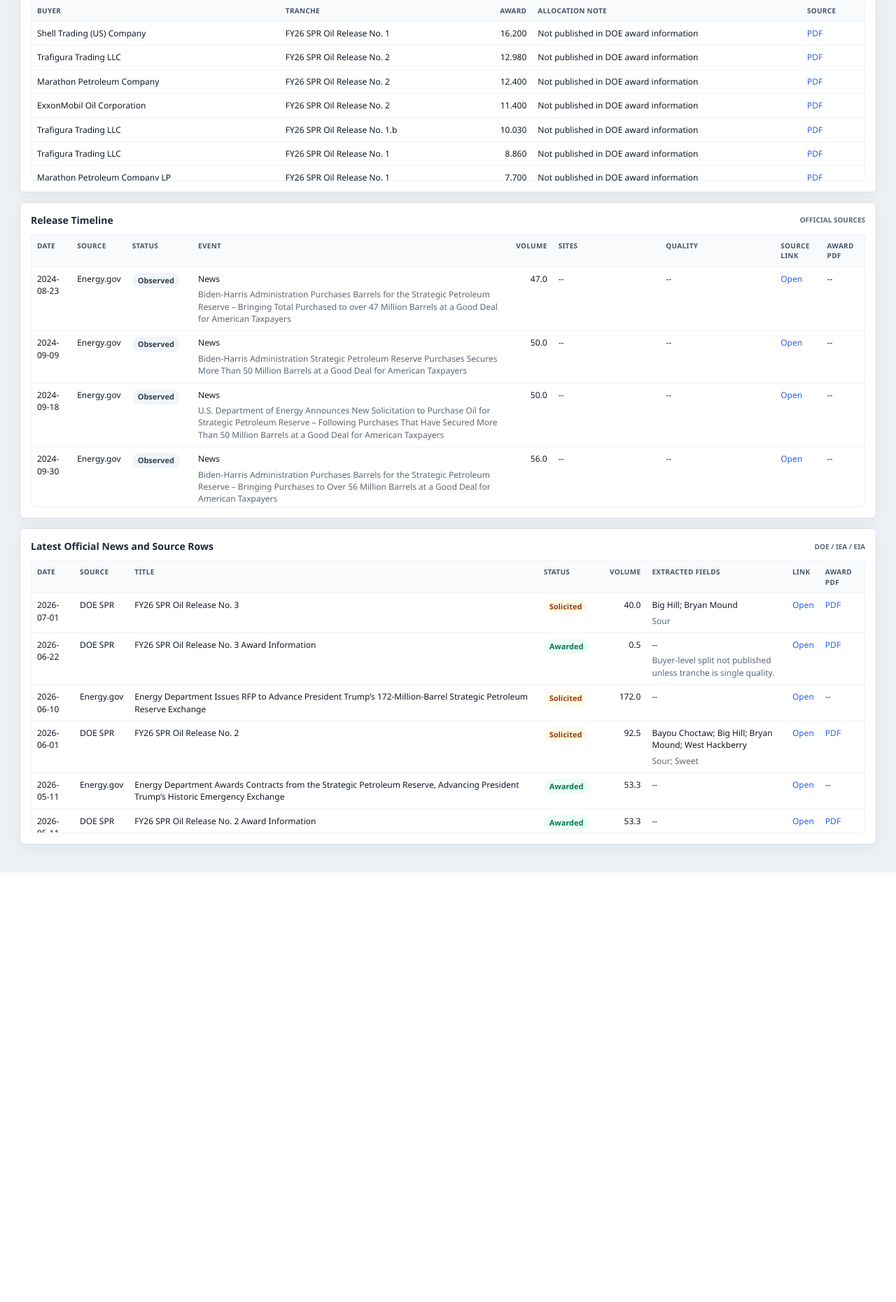
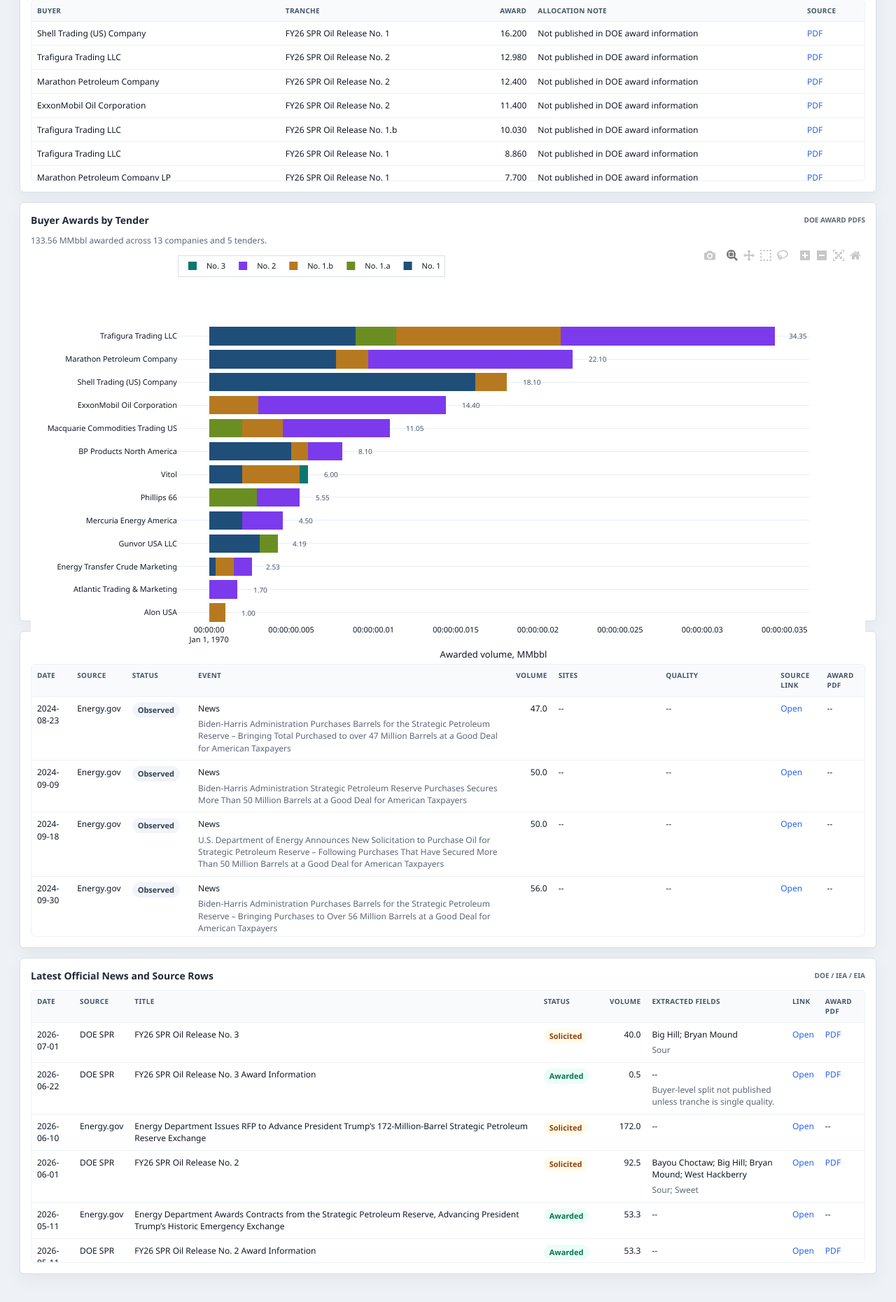
Before and after one commit to ela113arm-arch/macro-data-tracker, a Flask app: page /spr in a window 1280 px wide. Shown: the part 3840-5701 px from the top of the page at 70% size. Before the commit the page ends 5087 px from the top, so only its background shows below. Run offline with Flask 3, Linux system fonts and the light colour scheme; some libraries are stand-ins or nearby versions.

Commit message:
Add SPR buyer tender stacked chart

```diff
--- a/app.py
+++ b/app.py
@@ -681,6 +681,13 @@ def get_spr_release_quality():
 def get_spr_release_buyers():
     """SPR release award volumes by public buyer award information."""
     return read_csv('spr_release_buyers.csv')
+
+
+@app.route('/api/spr/buyer-awards')
+@safe_endpoint
+def get_spr_buyer_awards():
+    """Normalized SPR buyer awards joined to tranche delivery windows."""
+    return read_csv('spr_buyer_award_delivery_windows.csv')
 
 
 @app.route('/api/spr/news')
--- a/templates/spr.html
+++ b/templates/spr.html
@@ -235,6 +235,7 @@
 
         .chart { height: 360px; }
         .chart.short { height: 300px; }
+        .chart.tall { height: 520px; }
 
         .table-wrap {
             max-height: 390px;
@@ -463,6 +464,15 @@
                         <tbody id="releaseBuyerTable"></tbody>
                     </table>
                 </div>
+            </div>
+
+            <div class="panel span-12">
+                <div class="panel-head">
+                    <h2>Buyer Awards by Tender</h2>
+                    <span class="source">DOE award PDFs</span>
+                </div>
+                <div class="hint" id="buyerTenderNote">Award volumes by normalized company, stacked by FY26 SPR release tender.</div>
+                <div id="buyerTenderChart" class="chart tall"><div class="loading">Loading...</div></div>
             </div>
 
             <div class="panel span-12">
@@ -795,6 +805,88 @@
             }
         }
 
+        function shortTenderName(tranche) {
+            const match = String(tranche || '').match(/No\.\s*([0-9]+(?:\.[a-z])?)/i);
+            return match ? `No. ${match[1]}` : (tranche || '--');
+        }
+
+        function renderBuyerTenderChart(rows) {
+            const chart = document.getElementById('buyerTenderChart');
+            if (!rows.length) {
+                chart.innerHTML = '<div class="loading">No buyer-award data available.</div>';
+                return;
+            }
+
+            const companies = [...new Set(rows.map(row => row.company).filter(Boolean))];
+            const tranches = [...new Set(rows.map(row => row.tranche).filter(Boolean))]
+                .sort((a, b) => {
+                    const dateA = rows.find(row => row.tranche === a)?.award_date || '';
+                    const dateB = rows.find(row => row.tranche === b)?.award_date || '';
+                    return String(dateA).localeCompare(String(dateB)) || String(a).localeCompare(String(b));
+                });
+            const totals = Object.fromEntries(companies.map(company => [company, 0]));
+            const matrix = Object.fromEntries(tranches.map(tranche => [tranche, Object.fromEntries(companies.map(company => [company, 0]))]));
+            const windowByTranche = {};
+
+            for (const row of rows) {
+                const company = row.company;
+                const tranche = row.tranche;
+                const value = Number(row.buyer_volume_mmbbl) || 0;
+                if (!company || !tranche || !value) continue;
+                matrix[tranche][company] = (matrix[tranche][company] || 0) + value;
+                totals[company] = (totals[company] || 0) + value;
+                windowByTranche[tranche] = `${row.delivery_start || '--'} to ${row.delivery_end || '--'}`;
+            }
+
+            const sortedCompanies = companies.sort((a, b) => (totals[b] || 0) - (totals[a] || 0));
+            const maxTotal = Math.max(...sortedCompanies.map(company => totals[company] || 0), 1);
+            const palette = ['#1f4e79', '#6b8e23', '#b7791f', '#7c3aed', '#0f766e', '#b91c1c', '#475569'];
+            const traces = tranches.map((tranche, index) => ({
+                y: sortedCompanies,
+                x: sortedCompanies.map(company => matrix[tranche][company] || 0),
+                type: 'bar',
+                orientation: 'h',
+                name: shortTenderName(tranche),
+                marker: { color: palette[index % palette.length] },
+                customdata: sortedCompanies.map(() => [tranche, windowByTranche[tranche] || '--']),
+                hovertemplate: '%{y}<br>%{customdata[0]}<br>%{x:.3f} MMbbl<br>Delivery: %{customdata[1]}<extra></extra>'
+            }));
+
+            document.getElementById('buyerTenderNote').textContent =
+                `${fmt(Object.values(totals).reduce((sum, value) => sum + value, 0), 2)} MMbbl awarded across ${sortedCompanies.length} companies and ${tranches.length} tenders.`;
+
+            try {
+                Plotly.newPlot(chart, traces, {
+                    ...chartLayout,
+                    barmode: 'stack',
+                    height: Math.max(520, 34 * sortedCompanies.length + 150),
+                    margin: { l: 210, r: 80, t: 44, b: 52 },
+                    legend: {
+                        orientation: 'h',
+                        x: 0,
+                        y: 1.16,
+                        xanchor: 'left',
+                        yanchor: 'bottom',
+                        bgcolor: 'rgba(255,255,255,0.92)',
+                        bordercolor: '#d9e0ea',
+                        borderwidth: 1
+                    },
+                    xaxis: { ...chartLayout.xaxis, title: 'Awarded volume, MMbbl', range: [0, maxTotal * 1.17] },
+                    yaxis: { ...chartLayout.yaxis, autorange: 'reversed', type: 'category' },
+                    annotations: sortedCompanies.map(company => ({
+                        x: (totals[company] || 0) + maxTotal * 0.025,
+                        y: company,
+                        text: `${fmt(totals[company] || 0, 2)}`,
+                        showarrow: false,
+                        xanchor: 'left',
+                        font: { size: 10, color: '#475569' }
+                    }))
+                }, chartConfig);
+            } catch (error) {
+                chart.innerHTML = '<div class="error">Buyer-awards chart failed to render.</div>';
+            }
+        }
+
         function renderSiteChart(siteRows) {
             const rows = [...siteRows].sort((a, b) => Number(b.total_mmbbl) - Number(a.total_mmbbl));
             const sites = rows.map(row => row.site);
@@ -874,13 +966,14 @@
 
         async function loadDashboard() {
             try {
-                const [summary, weekly, events, siteRows, releaseQuality, releaseBuyers, news] = await Promise.all([
+                const [summary, weekly, events, siteRows, releaseQuality, releaseBuyers, buyerAwards, news] = await Promise.all([
                     fetchJson('/api/spr/summary'),
                     fetchJson('/api/spr/weekly-inventory'),
                     fetchJson('/api/spr/events'),
                     fetchJson('/api/spr/site-quality'),
                     fetchJson('/api/spr/release-quality'),
                     fetchJson('/api/spr/release-buyers'),
+                    fetchJson('/api/spr/buyer-awards'),
                     fetchJson('/api/spr/news')
                 ]);
                 releaseQualityRows = releaseQuality;
@@ -892,6 +985,7 @@
                 renderPlanChart(weekly);
                 renderWeeklyChart(weekly, plannedWeekly);
                 renderFilteredReleaseQuality();
+                renderBuyerTenderChart(buyerAwards);
                 renderEventsTable(events);
                 renderNewsTable(news);
                 await updateRefreshStatus();
```
